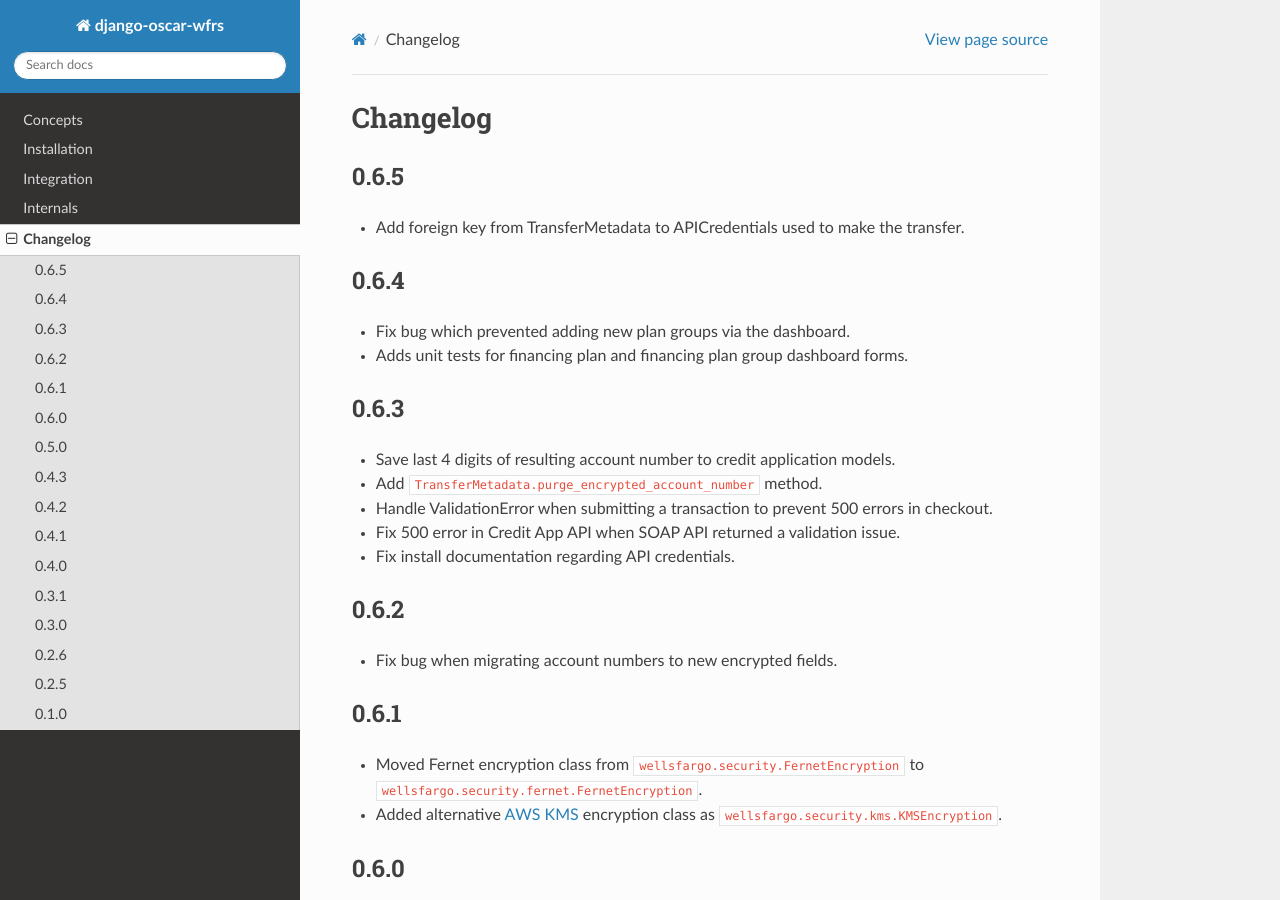
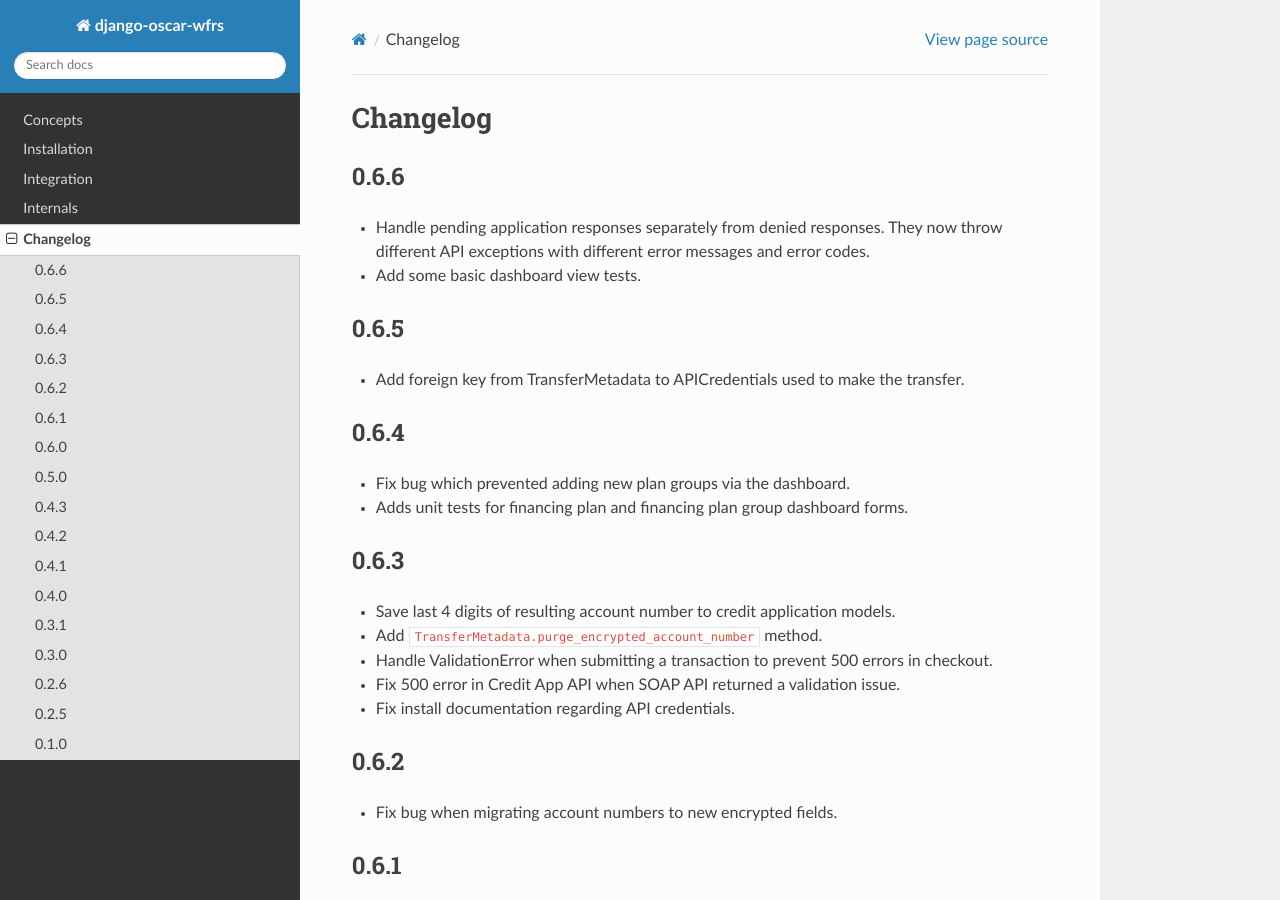
Before and after one commit to thelabnyc/django-oscar-wfrs, a Sphinx documentation site: the page built from docs/changes.rst, in a window 1280 px wide and 900 px high. Built offline with Sphinx 7.4.7 and the Read the Docs theme 2.0.0, drawn with Linux system fonts in a browser that asks for light colours; the version number could not be read and is left out.

Commit message:
Update changelog

```diff
--- a/docs/changes.rst
+++ b/docs/changes.rst
@@ -2,6 +2,11 @@
 
 Changelog
 =========
+
+0.6.6
+------------------
+- Handle pending application responses separately from denied responses. They now throw different API exceptions with different error messages and error codes.
+- Add some basic dashboard view tests.
 
 0.6.5
 ------------------
```
